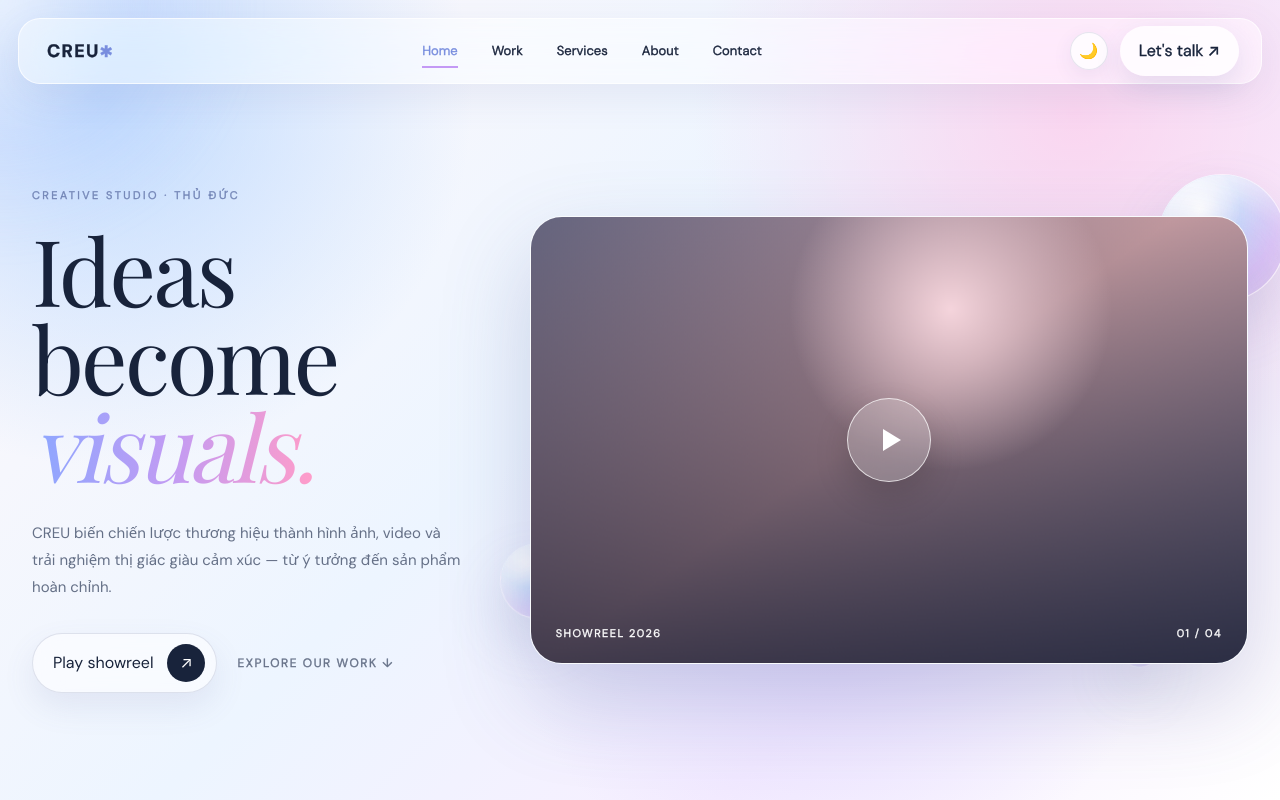
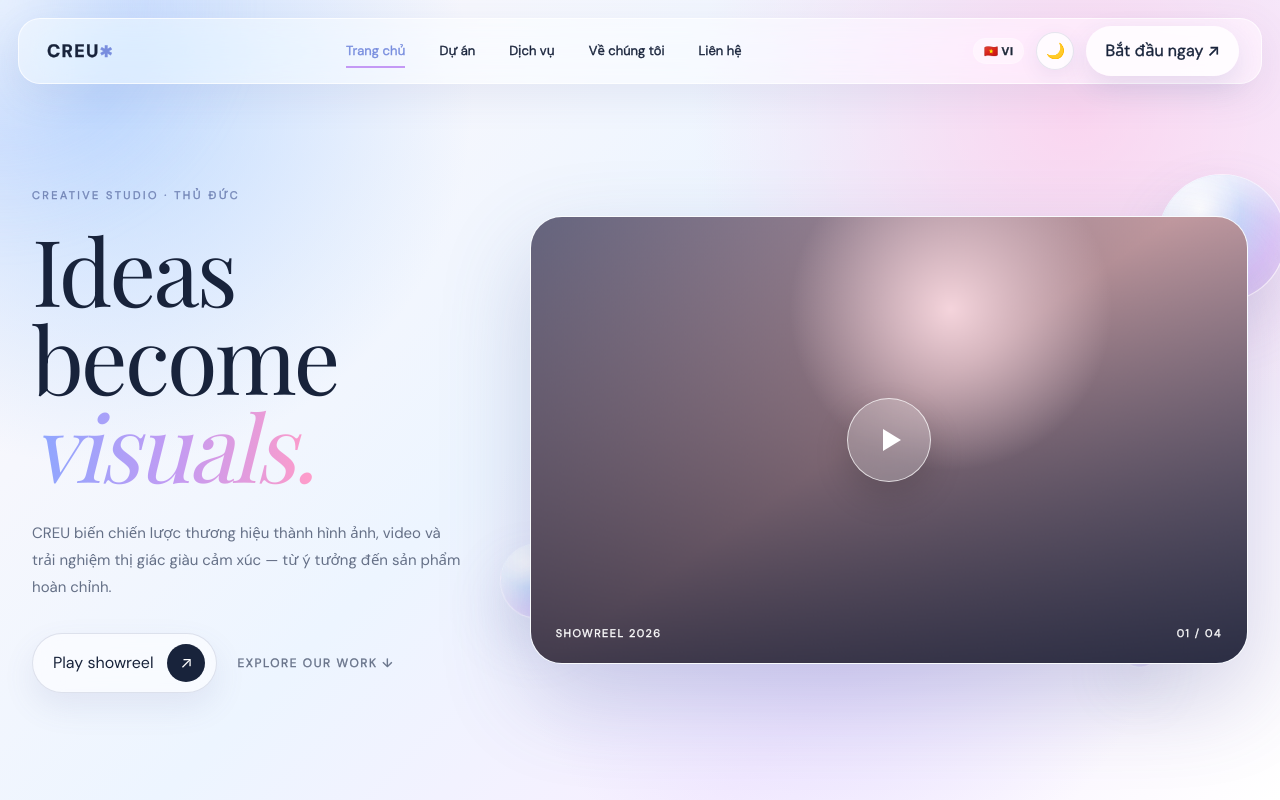
Before and after one commit to lelh2305-creu/creu-studio, a Next.js app: page / in a window 1280 px wide. Shown: the top 800 px of the page. Built offline with nearby package versions, Linux system fonts and the light colour scheme; a web font is replaced by a local one.

Commit message:
feat: integrate i18n language toggle (VI/EN) into Navbar

```diff
--- a/src/components/Navbar.tsx
+++ b/src/components/Navbar.tsx
@@ -2,6 +2,8 @@
 
 import { useEffect, useState } from 'react';
 import { motion, AnimatePresence } from 'framer-motion';
+import { useLang } from '@/context/LangContext';
+import { t } from '@/lib/translations';
 
 interface NavbarProps {
   currentTab: string;
@@ -13,6 +15,7 @@ interface NavbarProps {
 export default function Navbar({ currentTab, onTabChange, isDark, onToggleTheme }: NavbarProps) {
   const [scrolled, setScrolled] = useState(false);
   const [mobileMenuOpen, setMobileMenuOpen] = useState(false);
+  const { lang, toggle: toggleLang } = useLang();
 
   useEffect(() => {
     const handleScroll = () => setScrolled(window.scrollY > 30);
@@ -21,11 +24,11 @@ export default function Navbar({ currentTab, onTabChange, isDark, onToggleTheme
   }, []);
 
   const navItems = [
-    { id: 'home', label: 'Home' },
-    { id: 'work', label: 'Work' },
-    { id: 'services', label: 'Services' },
-    { id: 'about', label: 'About' },
-    { id: 'contact', label: 'Contact' },
+    { id: 'home', label: t('nav.home', lang) },
+    { id: 'work', label: t('nav.work', lang) },
+    { id: 'services', label: t('nav.services', lang) },
+    { id: 'about', label: t('nav.about', lang) },
+    { id: 'contact', label: t('nav.contact', lang) },
   ];
 
   const handleMobileNav = (id: string) => {
@@ -64,6 +67,15 @@ export default function Navbar({ currentTab, onTabChange, isDark, onToggleTheme
         </div>
 
         <div className="flex items-center gap-2 md:gap-3">
+          {/* Language Switcher Button VI / EN */}
+          <button
+            onClick={toggleLang}
+            className="px-2.5 py-1 rounded-full border border-white/20 bg-white/40 dark:bg-white/10 text-[11px] font-bold tracking-wider text-gray-800 dark:text-gray-200 hover:border-[#a855f7] transition-all cursor-pointer"
+            title="Chuyển đổi ngôn ngữ / Switch language"
+          >
+            {lang === 'vi' ? '🇻🇳 VI' : '🇬🇧 EN'}
+          </button>
+
           {/* Theme Switcher Button */}
           <button
             className="theme-btn"
@@ -75,7 +87,7 @@ export default function Navbar({ currentTab, onTabChange, isDark, onToggleTheme
           </button>
 
           <button className="talk hidden sm:block" onClick={() => onTabChange('contact')}>
-            Let's talk ↗
+            {t('nav.cta', lang)} ↗
           </button>
 
           {/* Mobile Hamburger Button */}
@@ -122,7 +134,7 @@ export default function Navbar({ currentTab, onTabChange, isDark, onToggleTheme
                   onClick={() => handleMobileNav('contact')}
                   className="w-full py-3.5 rounded-2xl bg-[#a855f7] text-white text-xs font-bold uppercase tracking-wider text-center"
                 >
-                  Let's talk ↗
+                  {t('nav.cta', lang)} ↗
                 </button>
               </div>
             </div>
```
